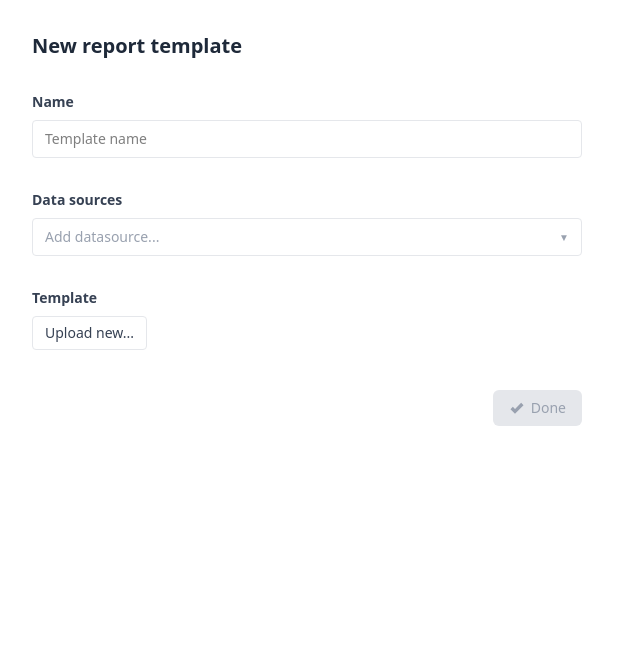
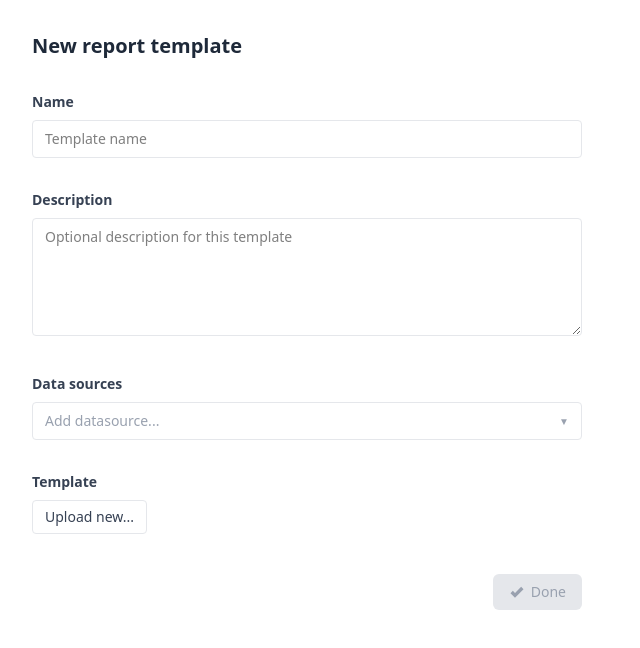
Before and after one commit to HerbCaudill/report-templates-prototype, a React (Vite) app: page / in a window 1280 px wide. Both pictures are taken after a click on the button "New template". Shown: the top 648 px of the page, without its empty margins (0-640 px from the left). Built offline with nearby package versions, Linux system fonts and the light colour scheme.

Commit message:
feat: add description field to report templates and enhance EditTemplatePage for description input

```diff
--- a/src/EditTemplatePage.tsx
+++ b/src/EditTemplatePage.tsx
@@ -15,6 +15,7 @@ type EditTemplatePageProps = {
 export function EditTemplatePage({ template, isNew, onChange, onCreate, onDelete, onDone }: EditTemplatePageProps) {
   const [id] = useState(template?.id ?? `tpl-${Date.now()}`)
   const [name, setName] = useState(template?.name ?? '')
+  const [description, setDescription] = useState(template?.description ?? '')
   const [selectedDataSources, setSelectedDataSources] = useState<TemplateDataSource[]>(template?.dataSources ?? [])
   const [templateFile, setTemplateFile] = useState<TemplateFile | null>(template?.templateFile ?? null)
   const [showDataSourceDropdown, setShowDataSourceDropdown] = useState(false)
@@ -22,6 +23,7 @@ export function EditTemplatePage({ template, isNew, onChange, onCreate, onDelete
 
   const saveChanges = (updates: {
     name?: string
+    description?: string
     dataSources?: TemplateDataSource[]
     templateFile?: TemplateFile | null
   }) => {
@@ -30,6 +32,7 @@ export function EditTemplatePage({ template, isNew, onChange, onCreate, onDelete
       onChange({
         id,
         name: updates.name ?? name,
+        description: updates.description ?? description,
         dataSources: updates.dataSources ?? selectedDataSources,
         templateFile: updates.templateFile !== undefined ? updates.templateFile : templateFile,
       })
@@ -84,6 +87,13 @@ export function EditTemplatePage({ template, isNew, onChange, onCreate, onDelete
     }
   }
 
+  const handleDescriptionChange = (newDescription: string) => {
+    setDescription(newDescription)
+    if (hasBeenCreated) {
+      saveChanges({ description: newDescription })
+    }
+  }
+
   const handleFileUpload = () => {
     // Simulate file upload
     const fileName = prompt('Enter template filename (e.g., template.docx):')
@@ -130,6 +140,7 @@ export function EditTemplatePage({ template, isNew, onChange, onCreate, onDelete
       onCreate({
         id,
         name,
+        description,
         dataSources: selectedDataSources,
         templateFile,
       })
@@ -154,6 +165,20 @@ export function EditTemplatePage({ template, isNew, onChange, onCreate, onDelete
           value={name}
           onChange={e => handleNameChange(e.target.value)}
           placeholder="Template name"
+          className="w-full rounded border border-gray-200 px-3 py-2 text-sm focus:border-black focus:outline-none"
+        />
+      </div>
+
+      <div className="mb-8">
+        <label htmlFor="template-description" className="mb-2 block text-sm font-semibold text-gray-700">
+          Description
+        </label>
+        <textarea
+          id="template-description"
+          value={description}
+          onChange={e => handleDescriptionChange(e.target.value)}
+          placeholder="Optional description for this template"
+          rows={5}
           className="w-full rounded border border-gray-200 px-3 py-2 text-sm focus:border-black focus:outline-none"
         />
       </div>
@@ -265,6 +290,7 @@ export function EditTemplatePage({ template, isNew, onChange, onCreate, onDelete
               onDelete({
                 id,
                 name,
+                description,
                 dataSources: selectedDataSources,
                 templateFile,
               })
--- a/src/mockData.ts
+++ b/src/mockData.ts
@@ -50,6 +50,8 @@ export const initialTemplates: ReportTemplate[] = [
   {
     id: 'tpl-1',
     name: 'XYZ report',
+    description:
+      'A performance report document is required for most projects, usually on a quarterly basis. Use this tool to generate your performance report document. You may generate as many versions of the report as you need. Once you have a final version, email it to your Project Manager, and send to other contacts and systems of record, as required in the project agreement.',
     dataSources: [
       { dataSourceId: 'projects-single-reporting-period', key: 'project' },
       { dataSourceId: 'dt-1', key: 'trainings' },
@@ -59,24 +61,28 @@ export const initialTemplates: ReportTemplate[] = [
   {
     id: 'tpl-2',
     name: 'QRS report',
+    description: 'Standard project summary report',
     dataSources: [{ dataSourceId: 'projects-single', key: 'project' }],
     templateFile: { name: 'QRS template.docx', type: 'docx' },
   },
   {
     id: 'tpl-3',
     name: 'Indicator information report',
+    description: 'Detailed information sheet for a single indicator',
     dataSources: [{ dataSourceId: 'indicators-single', key: 'indicator' }],
     templateFile: { name: 'Indicator information report.docx', type: 'docx' },
   },
   {
     id: 'tpl-4',
     name: 'Indicator list',
+    description: 'Complete list of all indicators in the system',
     dataSources: [{ dataSourceId: 'indicators-all', key: 'indicators' }],
     templateFile: { name: 'Indicator list.docx', type: 'docx' },
   },
   {
     id: 'tpl-5',
     name: 'Project list',
+    description: 'Overview of all active projects',
     dataSources: [{ dataSourceId: 'projects-all', key: 'projects' }],
     templateFile: { name: 'Project list.docx', type: 'docx' },
   },
--- a/src/types.ts
+++ b/src/types.ts
@@ -18,6 +18,7 @@ export type TemplateFile = {
 export type ReportTemplate = {
   id: string
   name: string
+  description: string
   dataSources: TemplateDataSource[]
   templateFile: TemplateFile | null
 }
```
